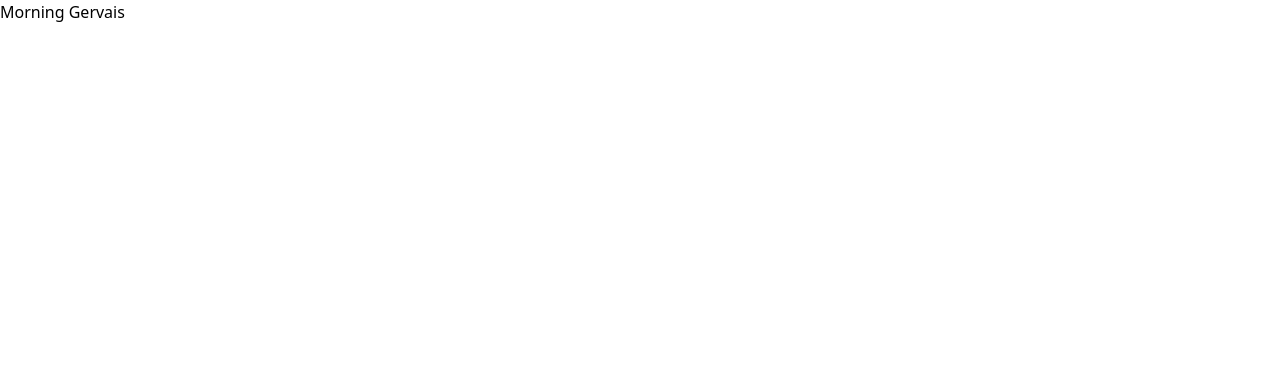
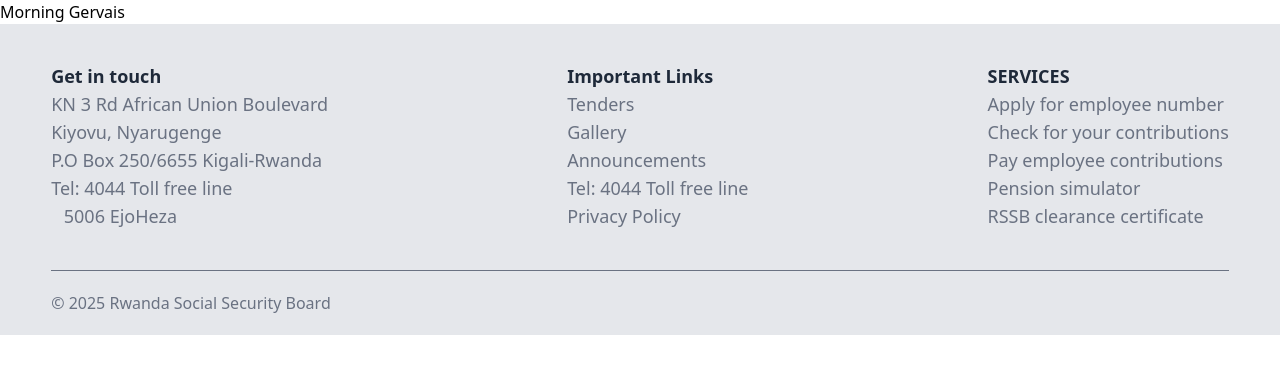
Before and after one commit to 4rGervais/gate, a plain HTML site: page index.html in a window 1280 px wide. Drawn offline with nearby package versions, Linux system fonts and the light colour scheme.

Commit message:
footer section

```diff
--- a/index.html
+++ b/index.html
@@ -12,5 +12,41 @@
     <!-- Navbar -->
     <!-- body -->
     <!-- footer -->
+    <footer class="bg-gray-200 pt-[3%] px-[4%] text-gray-500">
+        <div class="flex flex-col md:flex-row gap-10 justify-between text-sm md:text-lg">
+            <div class="">
+                <h1 class="font-bold text-gray-800">Get in touch</h1>
+                <ul class="">
+                    <li>KN 3 Rd African Union Boulevard</li>
+                    <li>Kiyovu, Nyarugenge</li>
+                    <li>P.O Box 250/6655 Kigali-Rwanda</li>
+                    <li>Tel: 4044 Toll free line</li>
+                    <li class="text-center w-1/2">5006 EjoHeza</li>
+                </ul>
+            </div>
+            <div class="">
+                <h1 class="font-bold text-gray-800">Important Links</h1>
+                <ul class="">
+                    <li class="hover:underline">Tenders</li>
+                    <li class="hover:underline">Gallery</li>
+                    <li class="hover:underline">Announcements</li>
+                    <li class="hover:underline">Tel: 4044 Toll free line</li>
+                    <li class="hover:underline">Privacy Policy</li>
+                </ul>
+            </div>
+            <div class="">
+                <h1 class="font-bold text-gray-800">SERVICES</h1>
+                <ul class="">
+                    <li class="hover:underline">Apply for employee number</li>
+                    <li class="hover:underline">Check for your contributions</li>
+                    <li class="hover:underline">Pay employee contributions</li>
+                    <li class="hover:underline">Pension simulator</li>
+                    <li class="hover:underline">RSSB clearance certificate</li>
+                </ul>
+            </div>
+        </div>
+        <hr class=" mt-10">
+        <p class="py-5">© 2025 Rwanda Social Security Board</p>
+    </footer>
 </body>
 </html>
```
